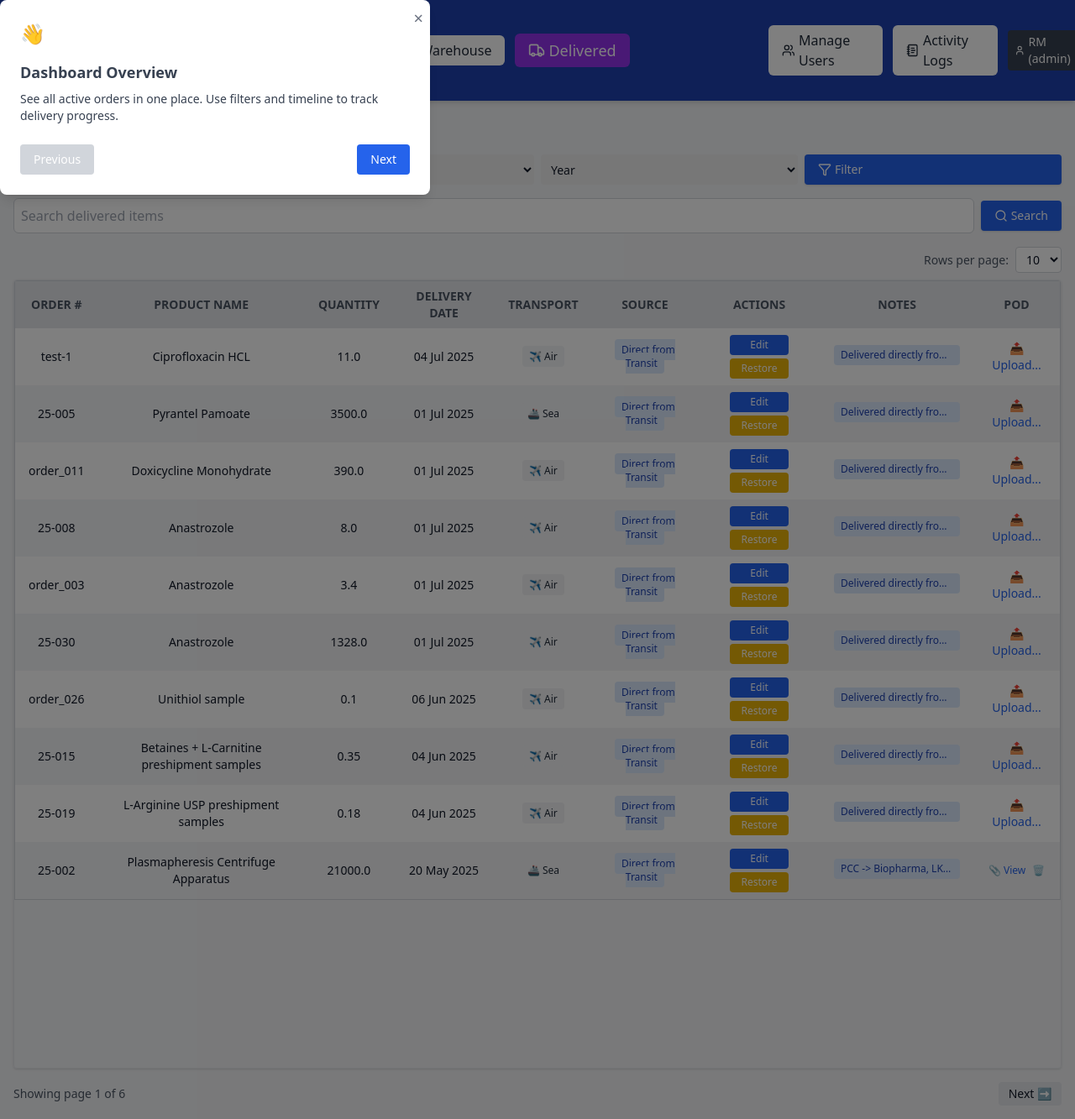
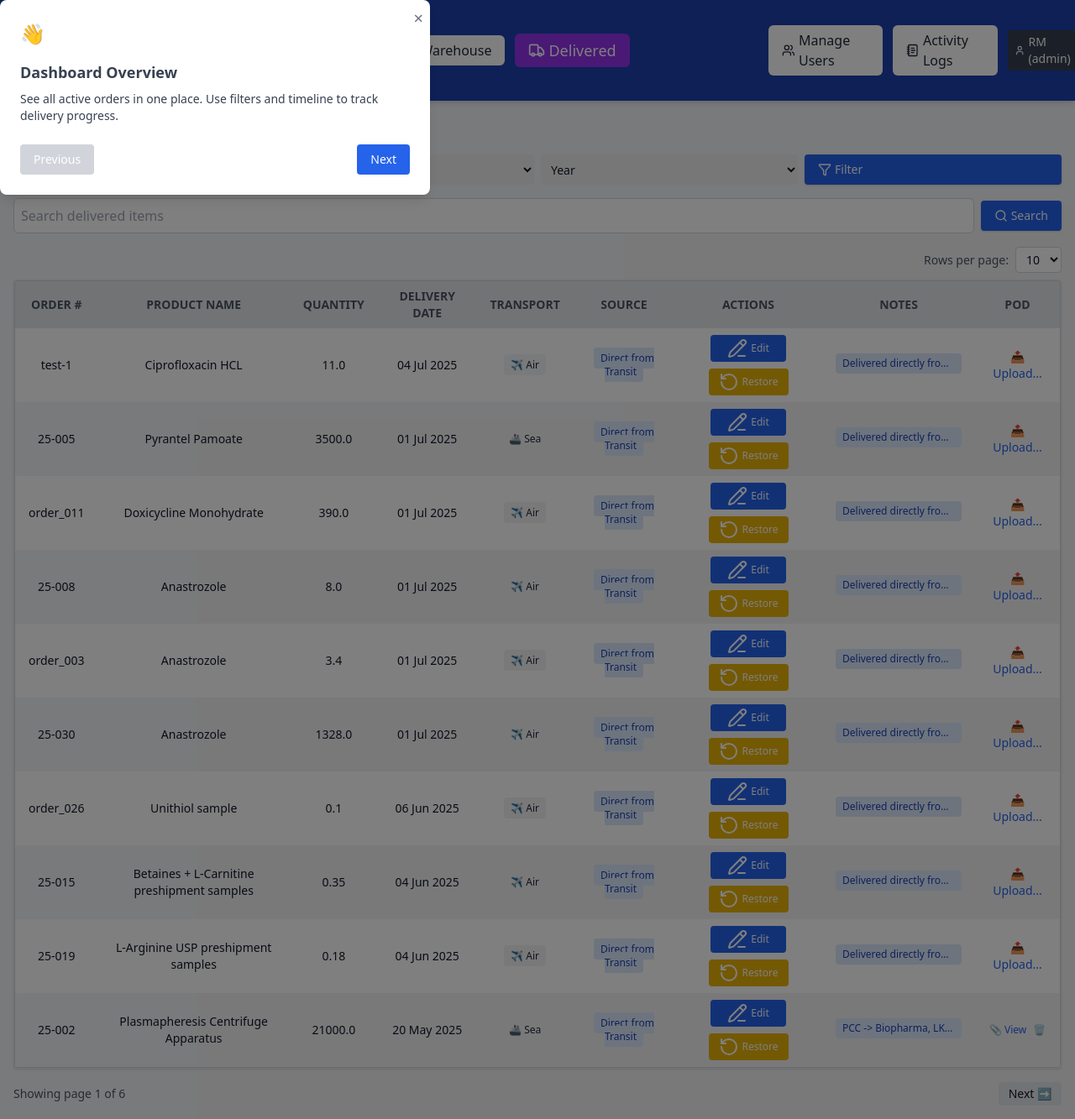
Before and after one commit to romahawk/supply_tracker, a Flask app: page /delivered in a window 1280 px wide; the page is wider, and only the part inside the window is pictured. Shown: that part at 84% size. Run offline with Flask 3, Linux system fonts and the light colour scheme; a user stored in the database is signed in; some libraries are stand-ins or nearby versions.

Commit message:
feat(delivered): apply unified Lucide icon styling to Actions and enhance UX
- Updated Delivered tab action buttons (Edit, Restore, View Report) to use Lucide icons with consistent Tailwind styling
- Matched button layout and spacing to Warehouse and Activity Logs for unified UI/UX
- Ensured accessibility and responsive behavior across screen sizes
- Improved close ("✖") button in Stockreport modal:
  - Now styled with white text and light gray hover effect
  - Enlarged for better visibility and added smooth transition

```diff
--- a/app/templates/delivered.html
+++ b/app/templates/delivered.html
@@ -155,26 +155,36 @@
                             {% else %}<span class="bg-gray-100 text-gray-800 px-2 py-1 rounded">—</span>
                             {% endif %}
                         </td>
-                        <td class="px-4 py-2 space-y-1">
+                        <td class="px-4 py-2">
+                            <div class="flex flex-wrap gap-2 justify-center">
                                 {% if current_user.role != 'superuser' %}
+                                <!-- Edit -->
                                 <a href="{{ url_for('delivered.edit_delivered', item_id=item.id) }}"
-                                class="inline-block bg-blue-600 hover:bg-blue-700 text-white px-3 py-1 text-xs rounded min-w-[70px]">Edit</a>
+                                    class="bg-blue-600 hover:bg-blue-700 text-white px-3 py-1 text-xs rounded min-w-[90px] flex items-center gap-1 justify-center">
+                                    <i data-lucide="pencil-line"></i> Edit
+                                </a>
+
+                                <!-- Restore -->
                                 <form method="POST"
-                                action="{{ url_for('restore.restore_from_delivered', item_id=item.id) }}"
-                                class="inline">
+                                    action="{{ url_for('restore.restore_from_delivered', item_id=item.id) }}">
                                     <button type="submit"
-                                    class="bg-yellow-500 hover:bg-yellow-600 text-white px-3 py-1 text-xs rounded min-w-[70px] mt-1">Restore</button>
+                                        class="bg-yellow-500 hover:bg-yellow-600 text-white px-3 py-1 text-xs rounded min-w-[90px] flex items-center gap-1 justify-center">
+                                        <i data-lucide="rotate-ccw"></i> Restore
+                                    </button>
                                 </form>
+
+                                <!-- View Report -->
                                 {% if item.delivery_source == 'From Warehouse' and item.order_number in
                                 reported_order_numbers %}
                                 <button data-order-number="{{ item.order_number }}"
-                                class="open-stockreport-modal bg-purple-800 hover:bg-purple-900 text-white px-3 py-1 text-xs rounded min-w-[90px]">
-                                View Report
+                                    class="open-stockreport-modal bg-purple-800 hover:bg-purple-900 text-white px-3 py-1 text-xs rounded min-w-[90px] flex items-center gap-1 justify-center">
+                                    <i data-lucide="file-text"></i> View Report
                                 </button>
-
                                 {% endif %}
                                 {% endif %}
+                            </div>
                         </td>
+
                         <td class="px-4 py-2">
                             {% if item.notes %}
                             <span title="{{ item.notes }}"
@@ -241,7 +251,10 @@
     <div id="stockreport-modal" class="fixed inset-0 bg-black bg-opacity-50 hidden items-center justify-center z-50">
         <div class="bg-white dark:bg-gray-800 p-6 rounded shadow-lg w-full max-w-5xl relative">
             <button onclick="closeModal()"
-                class="absolute top-2 right-2 text-gray-600 hover:text-red-600 text-lg font-bold">&times;</button>
+                class="absolute top-2 right-2 text-white hover:text-gray-300 text-2xl font-bold transition duration-150 ease-in-out">
+                &times;
+            </button>
+
             <div id="modal-body" class="w-full h-[80vh] overflow-auto"></div>
         </div>
     </div>
```
Also changed, not shown: instance/supply_tracker.db. Lines whose indentation alone changed are shown as unchanged.
